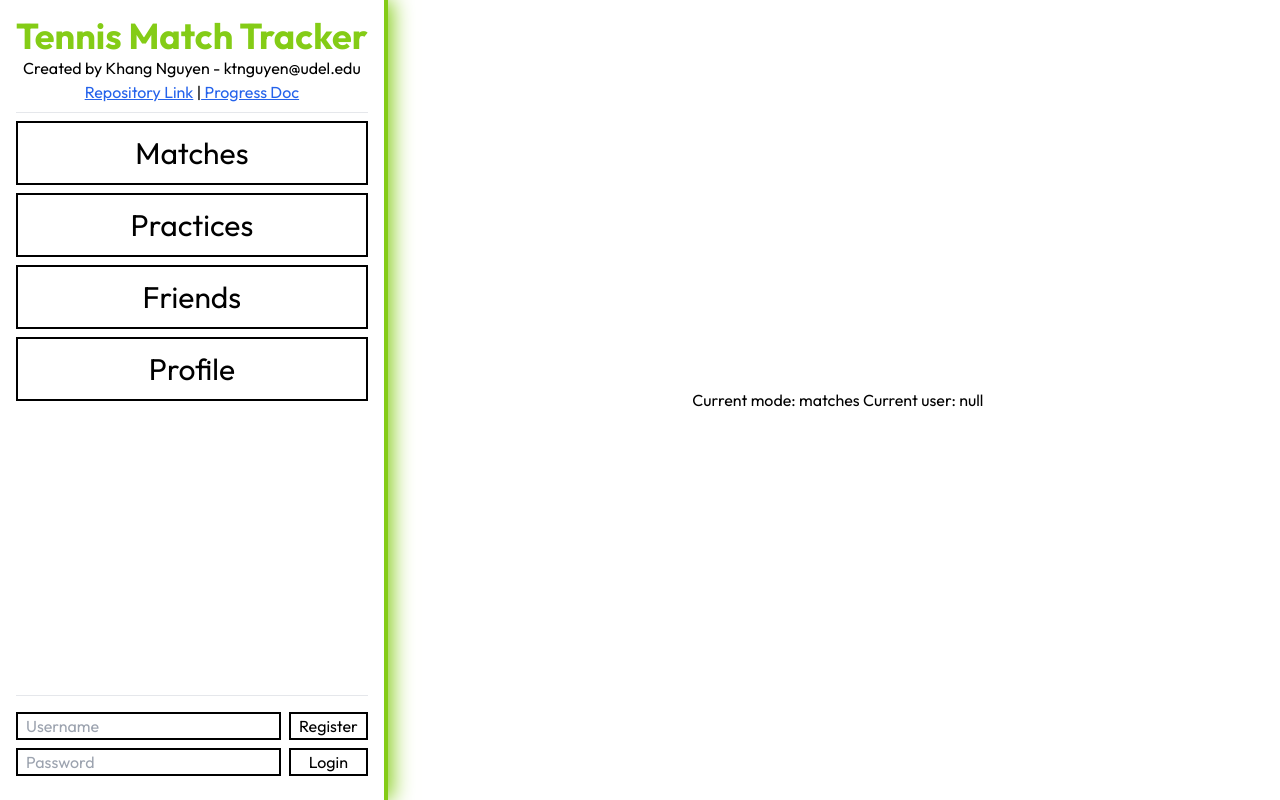
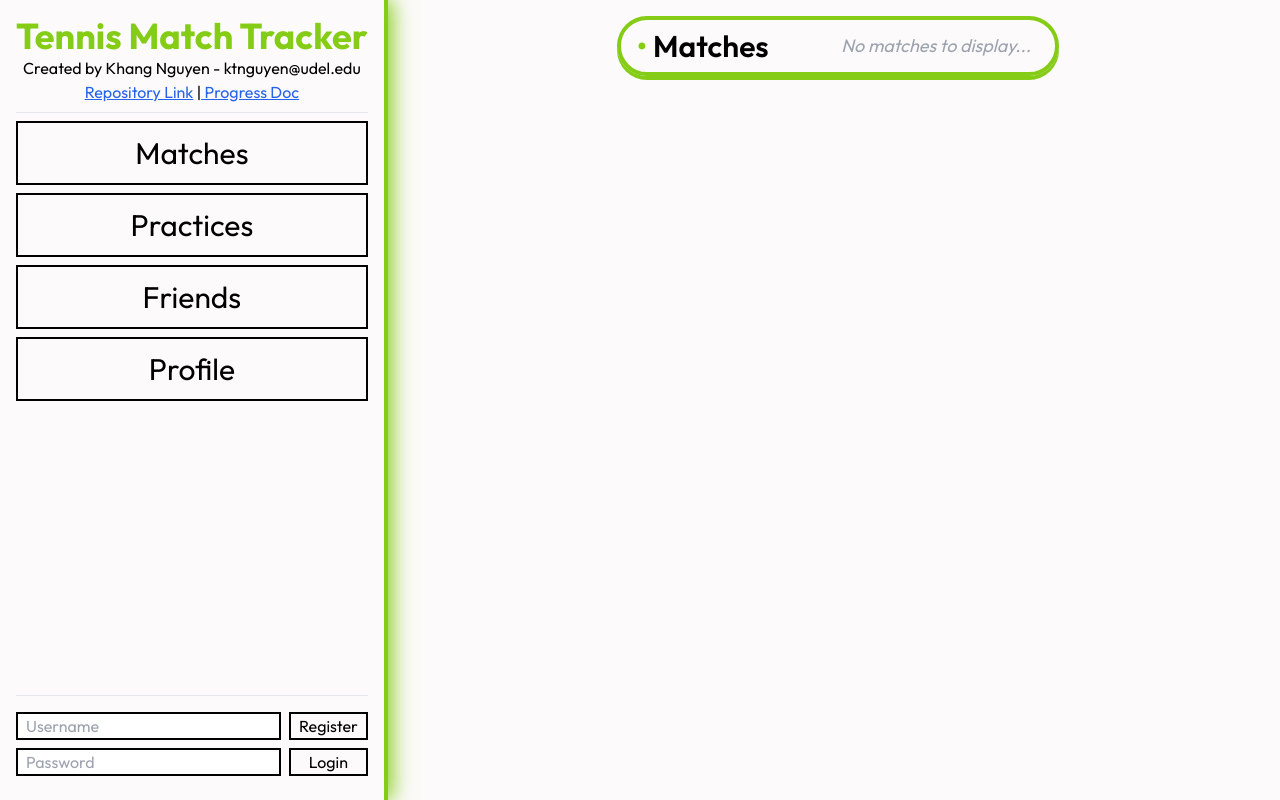
Before and after one commit to Flair74/181final, a React (Create React App) app: page / in a window 1280 px wide. Built offline with nearby package versions, Linux system fonts and the light colour scheme.

Commit message:
refactor currentUser, added ability to review matches, changed sidebar again

```diff
--- a/src/App.tsx
+++ b/src/App.tsx
@@ -6,7 +6,7 @@ import { User } from './components/interfaces';
 import Content from './components/content';
 
 function App() {
-  const [currentUser, setCurrentUser] = useState<User | null>(null);
+  const [currentUsername, setCurrentUsername] = useState<string | null>(null);
   const [users, setUsers] = useState<User[]>(() => {
     // localStorage is a recognized global value, yet linter throws error.
     // eslint-disable-next-line no-undef
@@ -17,20 +17,27 @@ function App() {
   });
   const [mode, setMode] = useState<string>("match");
 
+  const currentUser = users.find(user => user.username === currentUsername) || null;
+
   useEffect(() => {
     // eslint-disable-next-line no-undef
     localStorage.setItem('users', JSON.stringify(users));
   }, [users]);
 
   return (
-    <div className="font-[Outfit] flex flex-row gap-2 w-screen h-screen">
+    <div className="font-[Outfit] flex flex-row gap-2 w-screen h-screen bg-[#FCFAFA]">
       <Sidebar
-        currentUser={currentUser} setCurrentUser={setCurrentUser}
-        users={users} setUsers={setUsers}
-        mode={mode} setMode={setMode}
+        currentUser={currentUser}
+        setCurrentUsername={setCurrentUsername}
+        users={users}
+        setUsers={setUsers}
+        mode={mode}
+        setMode={setMode}
       />
       <Content
         currentUser={currentUser}
+        users={users}
+        setUsers={setUsers}
         mode={mode}
         setMode={setMode}
       />
--- a/src/components/content.tsx
+++ b/src/components/content.tsx
@@ -9,19 +9,21 @@ import Profile from './profile';
 
 interface ContentProps {
     currentUser: User | null;
+    users: User[];
+    setUsers: React.Dispatch<React.SetStateAction<User[]>>;
     mode: string;
     setMode: React.Dispatch<React.SetStateAction<string>>;
 }
 
 const Content: React.FC<ContentProps> = (props) => {
-    const { currentUser, mode, setMode } = props;
-    currentUser;
-    setMode;
+    const { currentUser, users, setUsers, mode} = props;
     return (
         <div className='flex flex-1 h-screen justify-center'>
             {mode === "match" && (
                 <Matches
                     currentUser={currentUser}
+                    users={users}
+                    setUsers={setUsers}
                 />
             )}
             {mode === "practice" && (
--- a/src/components/interfaces.tsx
+++ b/src/components/interfaces.tsx
@@ -1,5 +1,8 @@
 export interface Match {
-    players: User[]
+    id: string,
+    opponent: string | User,
+    score: Set[],
+    date: string,
 }
 
 export interface User {
@@ -7,4 +10,12 @@ export interface User {
     password: string;
     friends: User[];
     matches: Match[];
-  }
+}
+
+export interface Set {
+    simple: boolean,
+    score1: number,
+    score2: number,
+    games: boolean[],
+    win: boolean
+}
--- a/src/components/matches.tsx
+++ b/src/components/matches.tsx
@@ -1,15 +1,127 @@
-import React from "react";
+import React, { useCallback } from "react";
 import "../App.css"
 import { User } from "./interfaces"
+import { Match } from "./interfaces";
 
 interface MatchesProps {
     currentUser: User | null;
-}
+    users: User[];
+    setUsers: React.Dispatch<React.SetStateAction<User[]>>;
+  }
 
-const Matches: React.FC<MatchesProps> = (props) => {
-    const { currentUser } = props;
+  const Matches: React.FC<MatchesProps> = (props) => {
+    const { currentUser, users, setUsers } = props;
+    users;
+    const addMatch = useCallback(() => {
+        if (!currentUser) return;
+
+        const newMatch: Match = {
+          id: Date.now().toString(),
+          opponent: "Unknown Opponent",
+          score: [],
+          date: new Date().toDateString(),
+        };
+
+        const updatedUser = {
+          ...currentUser,
+          matches: [...currentUser.matches, newMatch],
+        };
+
+        setUsers(prev =>
+          prev.map(user =>
+            user.username === currentUser.username ? updatedUser : user
+          )
+        );
+      }, [currentUser, setUsers]);
+
+      const deleteMatch = useCallback((id: string) => {
+        if (!currentUser) return;
+        const updatedUser = {
+            ...currentUser,
+            matches: currentUser.matches.filter((match) => match.id != id),
+        };
+
+        setUsers(prev =>
+            prev.map(user =>
+                user.username === currentUser.username ? updatedUser : user
+            )
+        );
+      }, [currentUser, setUsers, users])
+
     return (
-        <div className="place-self-center">Current mode: matches Current user: {currentUser ? currentUser.username : "null"}</div>
+        <div className="w-full flex flex-col items-center">
+            <div className="border-4 border-[#84cc16] shadow-[0px_4px_0px_#84cc16] rounded-full w-1/2 flex flex-row p-2 pl-4 pr-2 my-4 h-16 items-center">
+                <h1 className="text-3xl font-semibold"> <p className="inline text-[#84cc16]">{'• '}</p>Matches</h1>
+                {(currentUser == null || currentUser.matches.length == 0) && (
+                    <div className="ml-auto mr-4 justify-center">
+                        <h2 className="text-lg italic text-gray-400">No matches to display...</h2>
+                    </div>
+                )}
+                {currentUser !== null && (
+                    <div className="ml-auto flex flex-row gap-2 justify-center mr-2">
+                        <button className="p-1 px-2" onClick={() => {addMatch()}}>
+                            <p className="underline decoration-[#84cc16] underline-offset-2 decoration-2">+ New</p>
+                        </button>
+                    </div>
+                )}
+            </div>
+                <div className="w-3/4 space-y-4 overflow-auto h-full">
+                    {currentUser?.matches.map((match) => (
+                        <div key={`match-${match.id}`} className="border-2 border-[#84cc16] shadow-[0px_4px_0px_#84cc16] rounded-2xl p-4">
+                            <div className="flex justify-between items-center mb-3">
+                                <h3 className="text-xl font-semibold">
+                                    {typeof match.opponent === 'object' ?
+                                        match.opponent.username :
+                                        match.opponent} • {
+                                            match.score.length > 0 ?
+                                            (match.score.filter((set) => set.win).length > match.score.filter((set) => !set.win).length) ?
+                                            <p className="inline text-[#3E82FC]">Win</p>
+                                            :
+                                            <p className="inline text-[#FF746C]">Loss</p>
+                                            :
+                                            <p className="inline text-black">No Score</p>
+                                        }
+                                        {" • " + new Date(match.date).toLocaleDateString()}
+                                </h3>
+                                <span className="text-gray-500 text-sm">
+                                    <button className="p-1 px-2">
+                                        <p className="underline decoration-[#84cc16] underline-offset-2 decoration-2">Edit</p>
+                                    </button>
+                                    <button className="p-1 px-2">
+                                        <p className="underline decoration-[#84cc16] underline-offset-2 decoration-2" onClick={() => {deleteMatch(match.id)}}>Remove</p>
+                                    </button>
+                                </span>
+                            </div>
+
+                            {match.score.length > 0 ? (
+                                <div className="space-y-3">
+                                    {match.score.map((set, setIndex) => (
+                                        <div key={setIndex} className="border border-gray-100 rounded p-2">
+                                            <div className="flex justify-between items-center mb-1">
+                                                <span className="font-medium">Set {setIndex + 1}</span>
+                                                <span className="text-sm">
+                                                    {set.games.filter(g => g).length} - {set.games.filter(g => !g).length}
+                                                </span>
+                                            </div>
+                                            <div className="flex gap-1">
+                                                {set.games.map((won, gameIndex) => (
+                                                    <div
+                                                        key={gameIndex}
+                                                        className={`w-4 h-4 rounded-full ${won ? 'bg-[#84cc16]' : 'bg-gray-300'}`}
+                                                        title={`Game ${gameIndex + 1}: ${won ? 'Won' : 'Lost'}`}
+                                                    />
+                                                ))}
+                                            </div>
+                                        </div>
+                                    ))}
+                                </div>
+                            ) : (
+                                <p className="text-gray-400 italic">No score recorded</p>
+                            )}
+                        </div>
+                    ))}
+                </div>
+        </div>
     )
 }
 
```
Also changed, not shown: 1 other file (tests, documents, lock files or other folders).
